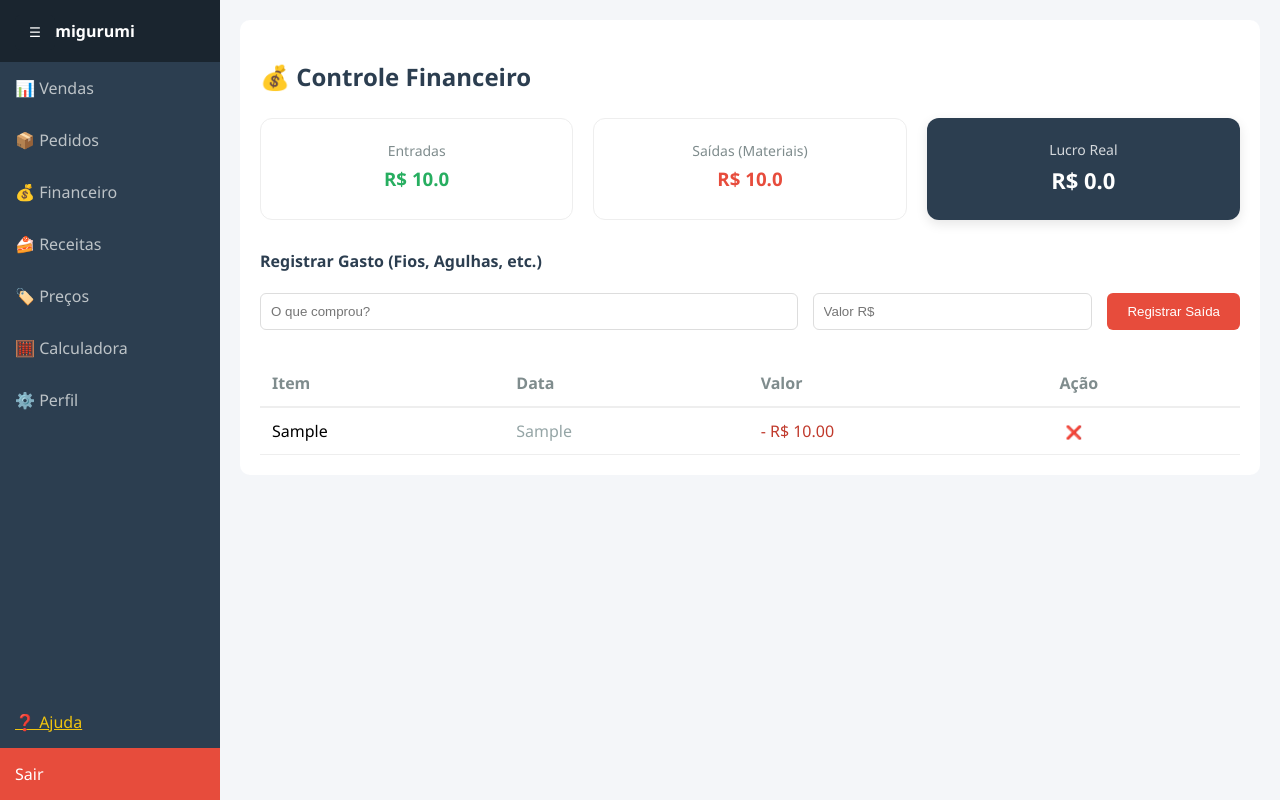
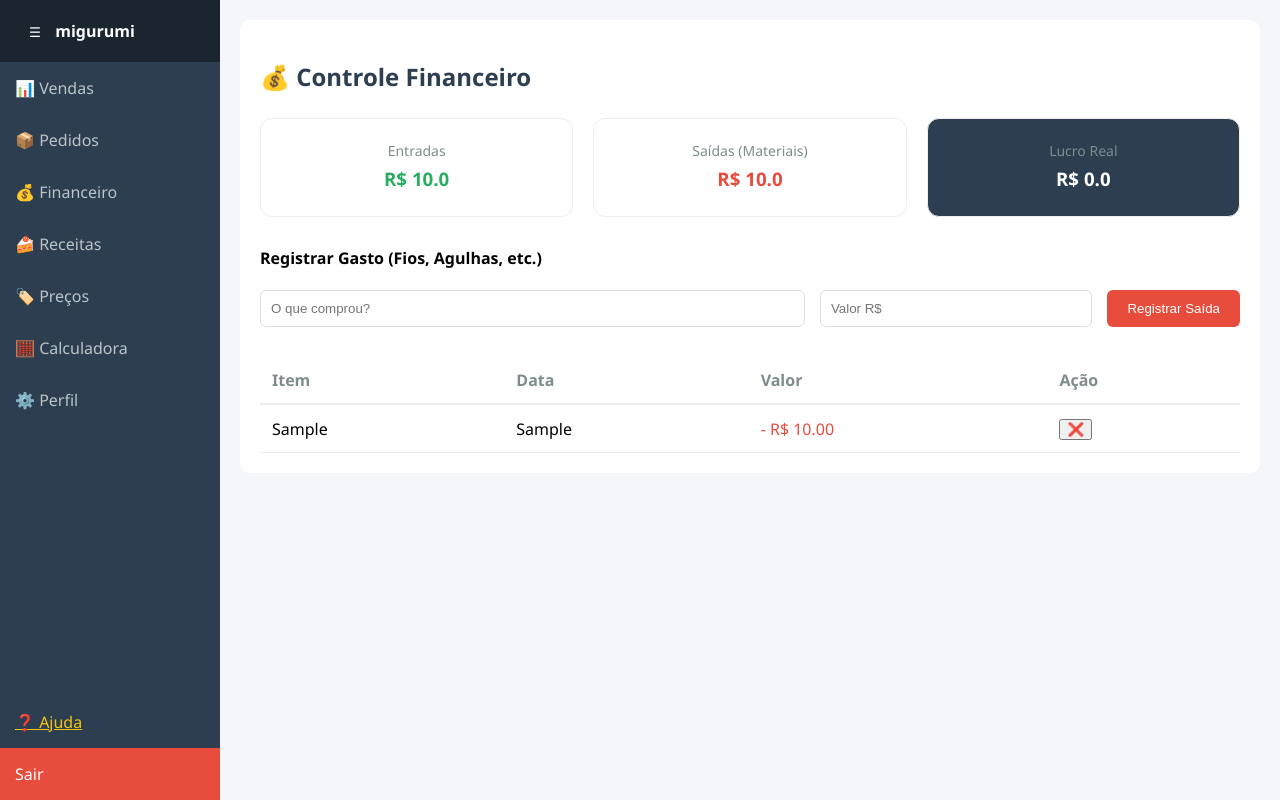
Before and after one commit to iHeyfoxes/sistema-vendas, a Flask app: page /financeiro in a window 1280 px wide. Run offline with Flask 3, Linux system fonts and the light colour scheme; a user stored in the database is signed in; tables that the repository leaves empty hold one stand-in row (values such as "Sample post").

Commit message:
atualização

```diff
--- a/templates/financeiro.html
+++ b/templates/financeiro.html
@@ -1,47 +1,173 @@
 {% extends "base.html" %}
 {% block conteudo %}
+
 <h2 style="color: #2c3e50; margin-bottom: 25px;">💰 Controle Financeiro</h2>
 
-<div style="display: grid; grid-template-columns: 1fr 1fr 1fr; gap: 20px; margin-bottom: 30px;">
-    <div style="background: white; border: 1px solid #eee; padding: 20px; border-radius: 12px; text-align: center;">
-        <span style="color: #7f8c8d; font-size: 14px;">Entradas</span>
-        <h3 style="color: #27ae60; margin: 5px 0;">R$ {{ total_vendas }}</h3>
+<!-- CARDS RESPONSIVOS -->
+<div class="financeiro-cards">
+
+    <div class="card">
+        <span>Entradas</span>
+        <h3 class="green">R$ {{ total_vendas }}</h3>
     </div>
-    <div style="background: white; border: 1px solid #eee; padding: 20px; border-radius: 12px; text-align: center;">
-        <span style="color: #7f8c8d; font-size: 14px;">Saídas (Materiais)</span>
-        <h3 style="color: #e74c3c; margin: 5px 0;">R$ {{ total_gastos }}</h3>
+
+    <div class="card">
+        <span>Saídas (Materiais)</span>
+        <h3 class="red">R$ {{ total_gastos }}</h3>
     </div>
-    <div style="background: #2c3e50; color: white; padding: 20px; border-radius: 12px; text-align: center; box-shadow: 0 4px 12px rgba(0,0,0,0.1);">
-        <span style="opacity: 0.8; font-size: 14px;">Lucro Real</span>
-        <h3 style="margin: 5px 0; font-size: 22px;">R$ {{ lucro }}</h3>
+
+    <div class="card dark">
+        <span>Lucro Real</span>
+        <h3>R$ {{ lucro }}</h3>
     </div>
+
 </div>
 
-<h4 style="color: #2c3e50;">Registrar Gasto (Fios, Agulhas, etc.)</h4>
-<form method="POST" style="display: flex; gap: 15px; margin-bottom: 30px;">
-    <input type="text" name="item" placeholder="O que comprou?" style="flex: 2; padding: 10px; border: 1px solid #ddd; border-radius: 6px;" required>
-    <input type="number" step="0.01" name="valor" placeholder="Valor R$" style="flex: 1; padding: 10px; border: 1px solid #ddd; border-radius: 6px;" required>
-    <button type="submit" style="background: #e74c3c; color: white; border: none; padding: 10px 20px; border-radius: 6px; cursor: pointer;">Registrar Saída</button>
+<h4>Registrar Gasto (Fios, Agulhas, etc.)</h4>
+
+<form method="POST" class="form-financeiro">
+
+    <input type="text" name="item" placeholder="O que comprou?" required>
+    <input type="number" step="0.01" name="valor" placeholder="Valor R$" required>
+
+    <button type="submit">Registrar Saída</button>
+
 </form>
 
-<table style="width: 100%; border-collapse: collapse;">
-    <tr style="text-align: left; color: #7f8c8d; border-bottom: 2px solid #eee;">
-        <th style="padding: 12px;">Item</th>
-        <th style="padding: 12px;">Data</th>
-        <th style="padding: 12px;">Valor</th>
-        <th style="padding: 12px;">Ação</th>
-    </tr>
-    {% for gasto in gastos %}
-    <tr style="border-bottom: 1px solid #eee;">
-        <td style="padding: 12px;">{{ gasto.item }}</td>
-        <td style="padding: 12px; color: #95a5a6;">{{ gasto.data }}</td>
-        <td style="padding: 12px; color: #c0392b;">- R$ {{ "%.2f"|format(gasto.valor) }}</td>
-        <td style="padding: 12px;">
-            <form action="/excluir_gasto/{{ gasto.id }}" method="POST">
-                <button style="background: none; border: none; cursor: pointer;">❌</button>
-            </form>
-        </td>
-    </tr>
-    {% endfor %}
+<!-- TABELA RESPONSIVA -->
+<div class="table-wrapper">
+
+<table>
+    <thead>
+        <tr>
+            <th>Item</th>
+            <th>Data</th>
+            <th>Valor</th>
+            <th>Ação</th>
+        </tr>
+    </thead>
+
+    <tbody>
+        {% for gasto in gastos %}
+        <tr>
+            <td>{{ gasto.item }}</td>
+            <td>{{ gasto.data }}</td>
+            <td class="red">- R$ {{ "%.2f"|format(gasto.valor) }}</td>
+            <td>
+                <form action="/excluir_gasto/{{ gasto.id }}" method="POST">
+                    <button>❌</button>
+                </form>
+            </td>
+        </tr>
+        {% endfor %}
+    </tbody>
+
 </table>
+
+</div>
+
+<!-- CSS LOCAL -->
+<style>
+
+/* CARDS */
+.financeiro-cards {
+    display: grid;
+    grid-template-columns: repeat(3, 1fr);
+    gap: 20px;
+    margin-bottom: 30px;
+}
+
+.card {
+    background: white;
+    border: 1px solid #eee;
+    padding: 20px;
+    border-radius: 12px;
+    text-align: center;
+}
+
+.card span {
+    color: #7f8c8d;
+    font-size: 14px;
+}
+
+.card h3 {
+    margin: 5px 0;
+}
+
+.green { color: #27ae60; }
+.red { color: #e74c3c; }
+
+.card.dark {
+    background: #2c3e50;
+    color: white;
+}
+
+/* FORM */
+.form-financeiro {
+    display: grid;
+    grid-template-columns: 2fr 1fr auto;
+    gap: 15px;
+    margin-bottom: 30px;
+}
+
+.form-financeiro input {
+    padding: 10px;
+    border: 1px solid #ddd;
+    border-radius: 6px;
+}
+
+.form-financeiro button {
+    background: #e74c3c;
+    color: white;
+    border: none;
+    padding: 10px 20px;
+    border-radius: 6px;
+    cursor: pointer;
+}
+
+/* TABELA */
+.table-wrapper {
+    width: 100%;
+    overflow-x: auto;
+}
+
+table {
+    width: 100%;
+    border-collapse: collapse;
+    min-width: 600px;
+}
+
+th, td {
+    padding: 12px;
+    text-align: left;
+    white-space: nowrap;
+}
+
+thead tr {
+    color: #7f8c8d;
+    border-bottom: 2px solid #eee;
+}
+
+tbody tr {
+    border-bottom: 1px solid #eee;
+}
+
+/* MOBILE */
+@media (max-width: 768px) {
+
+    .financeiro-cards {
+        grid-template-columns: 1fr;
+    }
+
+    .form-financeiro {
+        grid-template-columns: 1fr;
+    }
+
+    .form-financeiro button {
+        width: 100%;
+    }
+}
+
+</style>
+
 {% endblock %}
```
Also changed, not shown: templates/vendas.html (+115 -24 lines).
